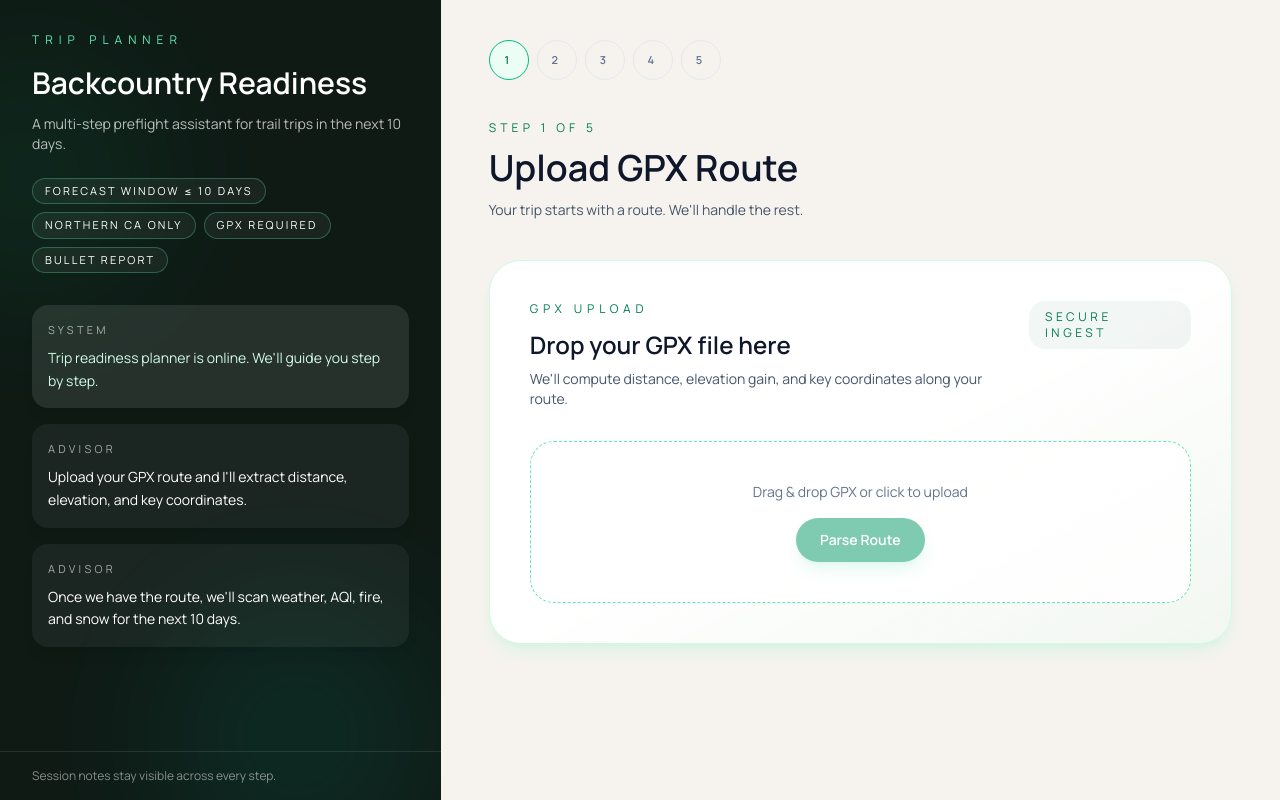
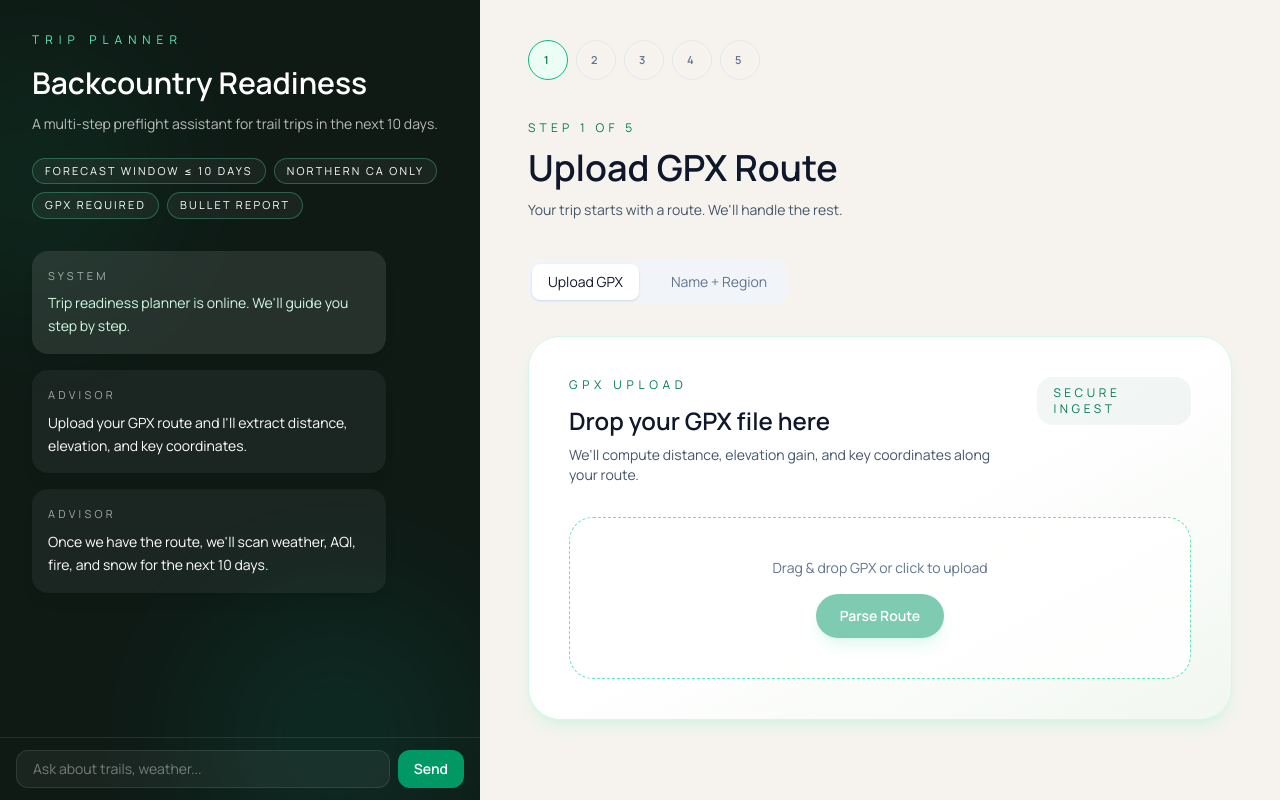
Before and after one commit to adover06/Backcountry, a React (Vite) app in the folder frontend/: page / in a window 1280 px wide. Built offline with nearby package versions, Linux system fonts and the light colour scheme.

Commit message:
Trail Fuzzy Search

```diff
--- a/frontend/src/App.jsx
+++ b/frontend/src/App.jsx
@@ -1,4 +1,4 @@
-import { useState, useRef } from "react";
+import { useState, useRef, useEffect } from "react";
 import "./index.css";
 
 const steps = [
@@ -15,7 +15,24 @@ function classNames(...classes) {
   return classes.filter(Boolean).join(" ");
 }
 
-function ChatPanel({ messages }) {
+function ChatPanel({ messages, onUserMessage }) {
+  const scrollRef = useRef(null);
+  const [input, setInput] = useState("");
+
+  useEffect(() => {
+    if (scrollRef.current) {
+      scrollRef.current.scrollTop = scrollRef.current.scrollHeight;
+    }
+  }, [messages]);
+
+  const handleSubmit = (e) => {
+    e.preventDefault();
+    if (input.trim() && onUserMessage) {
+      onUserMessage(input.trim());
+      setInput("");
+    }
+  };
+
   return (
     <aside className="relative flex h-screen flex-col overflow-hidden bg-[#0f1a15] text-white">
       <div className="pointer-events-none absolute inset-0 opacity-40">
@@ -34,17 +51,33 @@ function ChatPanel({ messages }) {
           ))}
         </div>
       </div>
-      <div className="relative z-10 flex-1 overflow-y-auto px-8 pb-8">
+      <div ref={scrollRef} className="relative z-10 flex-1 overflow-y-auto px-8 pb-4">
         <div className="space-y-4">
           {messages.map((msg, idx) => (
-            <div key={`${msg.role}-${idx}`} className={classNames("rounded-2xl p-4 text-sm leading-relaxed shadow-lg shadow-black/5", msg.role === "system" ? "bg-white/10 text-emerald-100" : "bg-white/5")}>
-              <p className="mb-2 text-[11px] uppercase tracking-[0.3em] text-white/60">{msg.role === "system" ? "System" : "Advisor"}</p>
+            <div key={`${msg.role}-${idx}`} className={classNames(
+              "max-w-[85%] rounded-2xl p-4 text-sm leading-relaxed shadow-lg shadow-black/5",
+              msg.role === "user" ? "ml-auto bg-emerald-600/20 text-emerald-50" : msg.role === "system" ? "bg-white/10 text-emerald-100" : "bg-white/5"
+            )}>
+              <p className="mb-2 text-[11px] uppercase tracking-[0.3em] text-white/60">{msg.role === "system" ? "System" : msg.role === "user" ? "You" : "Advisor"}</p>
               <p>{msg.text}</p>
             </div>
           ))}
         </div>
       </div>
-      <div className="relative z-10 border-t border-white/10 px-8 py-4 text-xs text-white/50">Session notes stay visible across every step.</div>
+      <form onSubmit={handleSubmit} className="relative z-10 border-t border-white/10 px-4 py-3">
+        <div className="flex gap-2">
+          <input
+            type="text"
+            value={input}
+            onChange={(e) => setInput(e.target.value)}
+            placeholder="Ask about trails, weather..."
+            className="flex-1 rounded-xl border border-white/10 bg-white/5 px-4 py-2 text-sm text-white placeholder-white/40 focus:border-emerald-500 focus:outline-none"
+          />
+          <button type="submit" className="rounded-xl bg-emerald-600 px-4 py-2 text-sm font-semibold text-white hover:bg-emerald-700">
+            Send
+          </button>
+        </div>
+      </form>
     </aside>
   );
 }
@@ -71,10 +104,23 @@ function Stepper({ activeStep, onSelect }) {
   );
 }
 
-function UploadStep({ selectedFile, fileInputRef, onFileChange, onUpload }) {
+function UploadStep({ selectedFile, fileInputRef, onFileChange, onUpload, inputMode, setInputMode, trailName, setTrailName, onNameSearch }) {
+  const isGpxMode = inputMode === "gpx";
+
   return (
     <div className="space-y-8">
+      <div className="flex gap-4 p-1 bg-slate-100 rounded-xl w-fit">
+        <button onClick={() => setInputMode("gpx")} className={`px-4 py-2 rounded-lg text-sm font-medium transition ${isGpxMode ? "bg-white shadow text-slate-900" : "text-slate-500"}`}>
+          Upload GPX
+        </button>
+        <button onClick={() => setInputMode("name")} className={`px-4 py-2 rounded-lg text-sm font-medium transition ${!isGpxMode ? "bg-white shadow text-slate-900" : "text-slate-500"}`}>
+          Name + Region
+        </button>
+      </div>
+
       <div className="rounded-[32px] border border-emerald-100 bg-gradient-to-br from-white via-white to-emerald-50/40 p-10 shadow-lg shadow-emerald-200/30">
+        {isGpxMode ? (
+          <>
             <div className="flex items-start justify-between gap-6">
               <div>
                 <p className="text-xs uppercase tracking-[0.4em] text-emerald-700">GPX Upload</p>
@@ -92,6 +138,30 @@ function UploadStep({ selectedFile, fileInputRef, onFileChange, onUpload }) {
                 Parse Route
               </button>
             </div>
+          </>
+        ) : (
+          <>
+            <div className="flex items-start justify-between gap-6">
+              <div>
+                <p className="text-xs uppercase tracking-[0.4em] text-emerald-700">Trail Search</p>
+                <h3 className="mt-3 text-2xl font-semibold text-slate-900">Search by name</h3>
+                <p className="mt-2 text-sm text-slate-600">Enter trail name and region to find matching trails.</p>
+              </div>
+            </div>
+            <div className="mt-8 space-y-4">
+              <input
+                type="text"
+                value={trailName}
+                onChange={(e) => setTrailName(e.target.value)}
+                placeholder="e.g., Aloha Lake, Desolation Wilderness"
+                className="w-full rounded-2xl border border-slate-200 px-4 py-3 text-sm"
+              />
+              <button onClick={onNameSearch} disabled={!trailName.trim()} className="w-full rounded-full bg-emerald-600 px-6 py-3 text-sm font-semibold text-white shadow-lg shadow-emerald-500/20 transition hover:bg-emerald-700 disabled:opacity-50">
+                Search Trails
+              </button>
+            </div>
+          </>
+        )}
       </div>
     </div>
   );
@@ -257,12 +327,38 @@ export default function App() {
   const [planResult, setPlanResult] = useState(null);
   const [loading, setLoading] = useState(false);
   const [selectedFile, setSelectedFile] = useState(null);
+  const [inputMode, setInputMode] = useState("gpx");
+  const [trailName, setTrailName] = useState("");
+  const [gpxRoute, setGpxRoute] = useState(null); // route from GPX parsing
+  const [nameSearchResults, setNameSearchResults] = useState([]);
   const fileInputRef = useRef(null);
 
   const stepIndex = steps.findIndex((s) => s.id === activeStep);
   const step = steps[stepIndex];
 
   const addMessage = (role, text) => setMessages((prev) => [...prev, { role, text }]);
+
+  const handleUserMessage = async (text) => {
+    addMessage("user", text);
+
+    // Simple AI responses based on keywords
+    let response = "I can help you plan your backcountry trip. Upload a GPX file to get started, or ask about weather conditions.";
+
+    const lower = text.toLowerCase();
+    if (lower.includes("weather") || lower.includes("forecast")) {
+      response = "Weather forecasts are available once you set your trip dates. We'll pull NOAA data for your route location.";
+    } else if (lower.includes("gpx") || lower.includes("upload") || lower.includes("file")) {
+      response = "Click 'Choose File' to upload a GPX route, or drag and drop it into the upload area. The GPX should contain track points with lat/lng coordinates.";
+    } else if (lower.includes("fire") || lower.includes("aqi") || lower.includes("air")) {
+      response = "We'll check active fire perimeters and air quality index when you run pre-trip checks. This requires a GPX route first.";
+    } else if (lower.includes("trail") || lower.includes("match")) {
+      response = "We match your GPX to trails in our Northern CA database. You can confirm the match or select a different candidate.";
+    } else if (lower.includes("hello") || lower.includes("hi") || lower.includes("hey")) {
+      response = "Welcome to Backcountry Readiness! Let's plan your trip. Upload a GPX file to get started.";
+    }
+
+    setTimeout(() => addMessage("assistant", response), 500);
+  };
 
   const goToStep = (stepId) => setActiveStep(stepId);
 
@@ -281,7 +377,7 @@ export default function App() {
       const res = await fetch("/api/route/parse", { method: "POST", body: formData });
       const data = await res.json();
       if (data.route) {
-        setRoute(data.route);
+        setGpxRoute(data.route);
         addMessage("assistant", `Route parsed: ${data.route.distance_mi?.toFixed(1) || "?"} miles, ${data.route.elev_gain_ft?.toLocaleString() || "?"} ft elevation gain.`);
         goToStep("dates");
       } else {
@@ -292,35 +388,80 @@ export default function App() {
     }
   };
 
+  const handleNameSearch = async () => {
+    if (!trailName.trim()) return;
+
+    try {
+      // Call trail match with just the name hint, no route
+      const res = await fetch("/api/trail/match", {
+        method: "POST",
+        headers: { "Content-Type": "application/json" },
+        body: JSON.stringify({ route: { points: [] }, name_hint: trailName }),
+      });
+      const data = await res.json();
+
+      if (data.auto_selected) {
+        addMessage("assistant", `Found: ${data.auto_selected.name} in ${data.auto_selected.area}. Continue to dates to set your trip window.`);
+        setRoute(null); // No GPX route, just trail
+        setSelectedTrailId(data.auto_selected.id);
+        goToStep("dates");
+      } else if (data.shortlist?.length) {
+        setNameSearchResults(data.shortlist);
+        addMessage("assistant", `Found ${data.shortlist.length} trails matching "${trailName}". Select one to continue.`);
+      } else {
+        addMessage("assistant", `No trails found matching "${trailName}". Try a different name or region.`);
+      }
+    } catch (err) {
+      addMessage("assistant", "Error searching for trails: " + err.message);
+    }
+  };
+
+  const handleNameSelect = (trail) => {
+    setSelectedTrailId(trail.id);
+    setTrailName(trail.name);
+    setNameSearchResults([]);
+    addMessage("assistant", `Selected: ${trail.name}. Continue to set your trip dates.`);
+    goToStep("dates");
+  };
+
   const handleDatesNext = async () => {
     goToStep("match");
     setLoading(true);
+
+    // If we have a GPX route, match it. Otherwise skip to checks with selected trail
+    if (gpxRoute) {
       addMessage("assistant", "Matching your route to known trails in Northern CA...");
 
       try {
         const res = await fetch("/api/trail/match", {
           method: "POST",
           headers: { "Content-Type": "application/json" },
-        body: JSON.stringify({ route, name_hint: "" }),
+          body: JSON.stringify({ route: gpxRoute, name_hint: "" }),
         });
         const data = await res.json();
         setTrailMatch(data);
         if (data.auto_selected) {
           setSelectedTrailId(data.auto_selected.id);
-        addMessage("assistant", `Best match: ${data.auto_selected.name} in ${data.auto_selected.area}`);
+          addMessage("assistant", `Best match: ${data.auto_selected.name} in ${data.auto_selected.area}. Confirm to continue.`);
         } else if (data.shortlist?.length) {
           addMessage("assistant", `Found ${data.shortlist.length} candidate trails.`);
         } else {
-        addMessage("assistant", "No matching trails found.");
+          addMessage("assistant", "No matching trails found. You can proceed without a trail match.");
         }
       } catch (err) {
-      addMessage("assistant", "Could not match trail. Please try another GPX file.");
+        addMessage("assistant", "Could not match trail. You can proceed without trail matching.");
+      }
+    } else if (selectedTrailId) {
+      // Using name search trail - skip match step, go to checks
+      addMessage("assistant", "Using selected trail. Running pre-trip checks...");
+      goToStep("checks");
+      await runPreTripChecks();
+      return;
     }
     setLoading(false);
   };
 
-  const handleMatchNext = async () => {
-    goToStep("checks");
+  const runPreTripChecks = async () => {
     setLoading(true);
     addMessage("assistant", "Running pre-trip checks for weather, AQI, fire, and snow...");
 
@@ -354,7 +495,32 @@ export default function App() {
   const renderStep = () => {
     switch (step.id) {
       case "upload":
-        return <UploadStep selectedFile={selectedFile} fileInputRef={fileInputRef} onFileChange={handleFileChange} onUpload={handleUpload} />;
+        return (
+          <>
+            <UploadStep
+              selectedFile={selectedFile}
+              fileInputRef={fileInputRef}
+              onFileChange={handleFileChange}
+              onUpload={handleUpload}
+              inputMode={inputMode}
+              setInputMode={setInputMode}
+              trailName={trailName}
+              setTrailName={setTrailName}
+              onNameSearch={handleNameSearch}
+            />
+            {nameSearchResults.length > 0 && (
+              <div className="grid gap-4 md:grid-cols-3 mt-6">
+                {nameSearchResults.map((trail) => (
+                  <div key={trail.id} onClick={() => handleNameSelect(trail)} className="cursor-pointer rounded-2xl border border-slate-200 bg-white p-5 hover:border-emerald-300 transition">
+                    <p className="text-xs uppercase tracking-[0.2em] text-slate-500">Candidate</p>
+                    <h4 className="mt-3 text-lg font-semibold text-slate-900">{trail.name}</h4>
+                    <p className="text-slate-500">{trail.area} · {trail.distance_mi} mi</p>
+                  </div>
+                ))}
+              </div>
+            )}
+          </>
+        );
       case "dates":
         return <DatesStep startDate={startDate} endDate={endDate} onStartDateChange={setStartDate} onEndDateChange={setEndDate} onNext={handleDatesNext} />;
       case "match":
@@ -368,9 +534,14 @@ export default function App() {
     }
   };
 
+  const next = (step.id === "upload" ? handleUpload :
+                     step.id === "dates" ? handleDatesNext :
+                     step.id === "match" ? handleMatchNext :
+                     step.id === "checks" ? handleChecksNext : null);
+
   return (
-    <div className="grid min-h-screen grid-cols-[1.05fr_2fr]">
-      <ChatPanel messages={messages} />
+    <div className="grid min-h-screen grid-cols-[3fr_5fr]">
+      <ChatPanel messages={messages} onUserMessage={handleUserMessage} />
       <main className="h-screen overflow-y-auto bg-[#f6f3ee]">
         <div className="px-12 py-10 space-y-10">
           <Stepper activeStep={activeStep} onSelect={goToStep} />
```
Also changed, not shown: 2 other files (tests, documents, lock files or other folders). Lines whose indentation alone changed are shown as unchanged.
